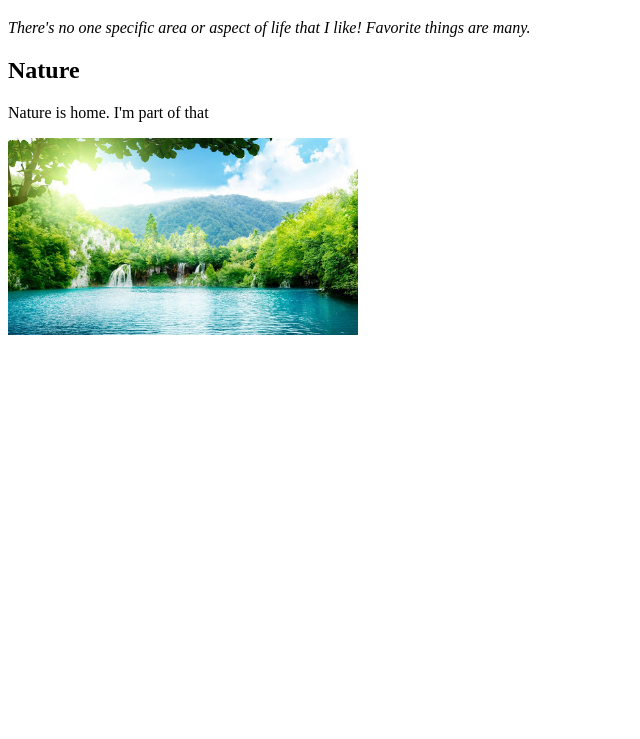
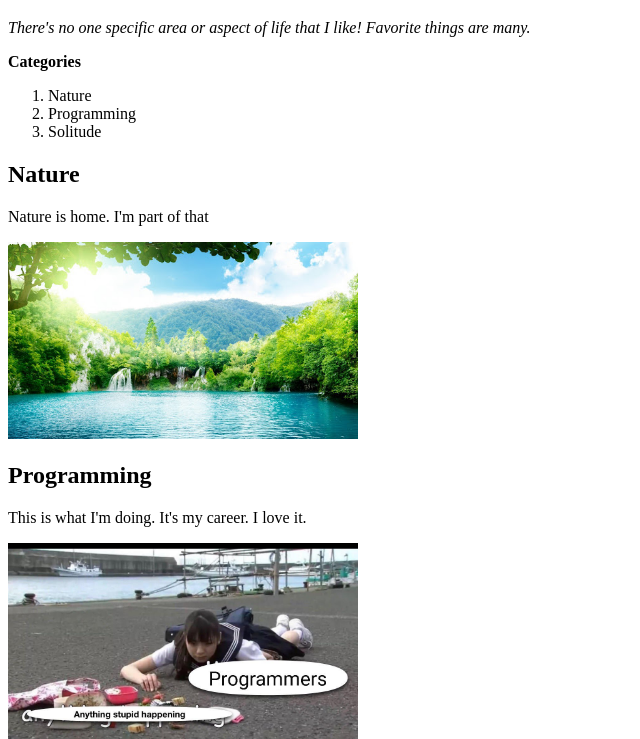
Before and after one commit to Kipkorir-Gideon/Prep, a plain HTML site: page my-favorite-things.html in a window 1280 px wide. Shown: the part 61-800 px from the top of the page, without its empty margins (0-640 px from the left). Drawn offline with Linux system fonts and the light colour scheme.

Commit message:
Add content to the second category.

```diff
--- a/my-favorite-things.html
+++ b/my-favorite-things.html
@@ -6,8 +6,18 @@
     <body>
         <h1>Here Are The Things That I Like</h1>
         <p><em>There's no one specific area or aspect of life that I like! Favorite things are many.</em></p>
+
+        <p><strong>Categories</strong></p>
+        <ol>
+            <li>Nature</li>
+            <li>Programming</li>
+            <li>Solitude</li>
+        </ol>
         <h2>Nature</h2>
         <p>Nature is home. I'm part of that</p>
         <img src="images/unnamed.jpg" alt="image1" width="350px">
+        <h2>Programming</h2>
+        <p>This is what I'm doing. It's my career. I love it.</p>
+        <img src="images/E8oxZ88XMAEHcnq.jpeg" alt="image2" width="350px">
     </body>
 </html>
```
